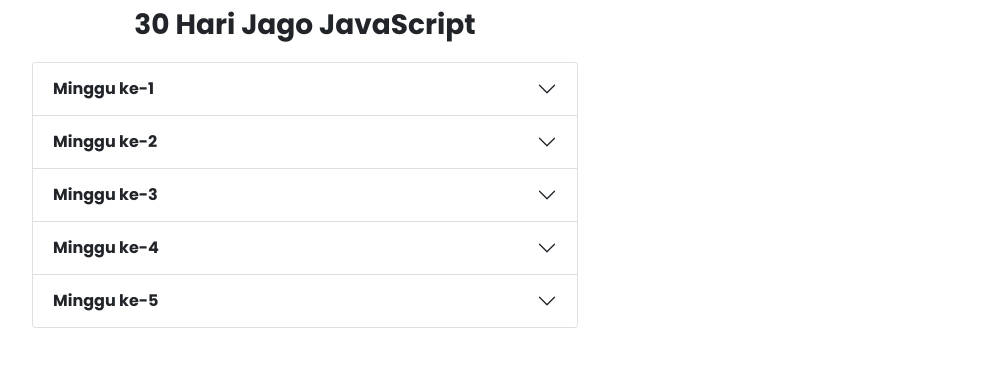
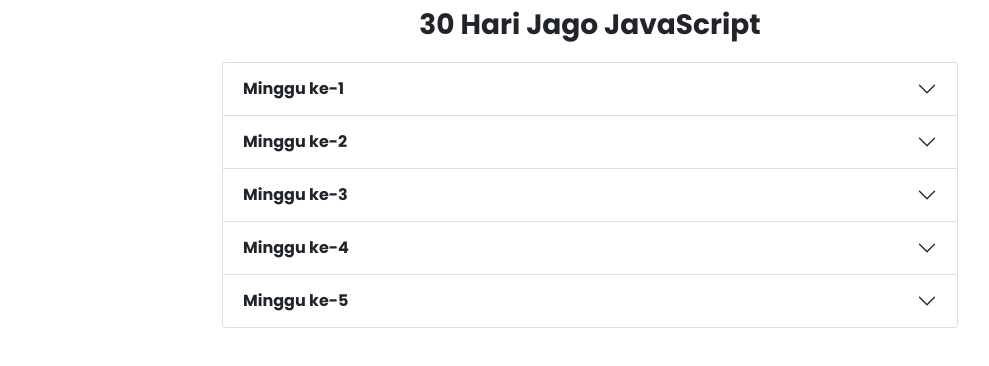
Before and after one commit to tfkhdyt/30DaysJagoJavaScript, a plain HTML site: page public/index.html in a window 1280 px wide. Shown: the whole page, without its empty margins (50-1039 px from the left). Drawn offline with nearby package versions, Linux system fonts and the light colour scheme.

Commit message:
nambah class text-center di container

```diff
--- a/public/index.html
+++ b/public/index.html
@@ -27,14 +27,14 @@
   <link rel="stylesheet" href="assets/css/style.css">
 </head>
 <body>
-  <div class="container mx-auto">
+  <div class="container text-center">
     <div class="row">
-      <div class="col-12 col-md-6 my-2 text-center">
+      <div class="col-12 col-lg-8 my-2 mx-auto text-center">
         <h3>30 Hari Jago JavaScript</h3>
       </div>
     </div>
     <div class="row">
-      <div class="col-12 col-md-6 my-1">
+      <div class="col-12 col-lg-8 my-1 mx-auto">
 
         <div class="accordion" id="bulan">
 
```
Also changed, not shown: 1 other file.
